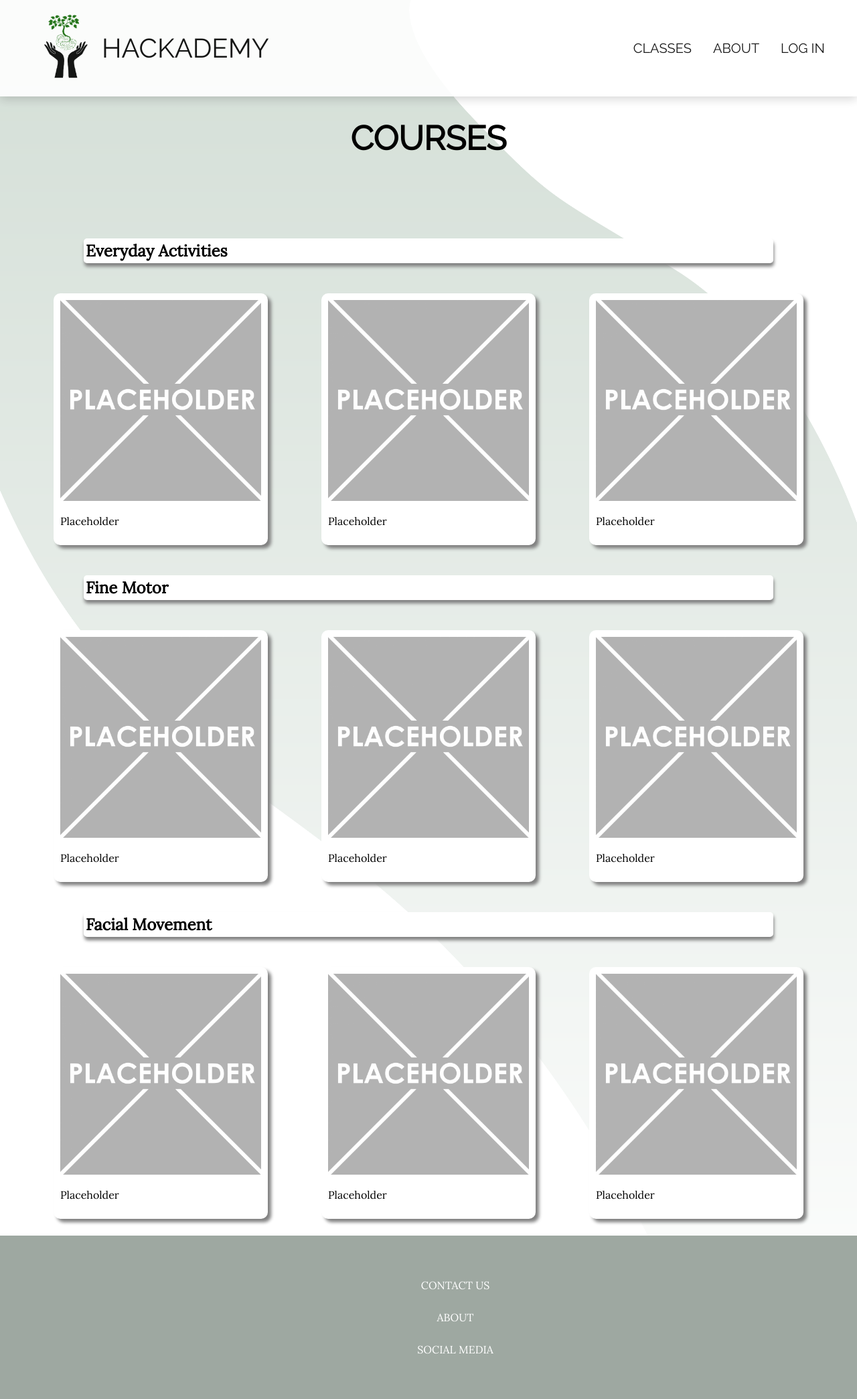
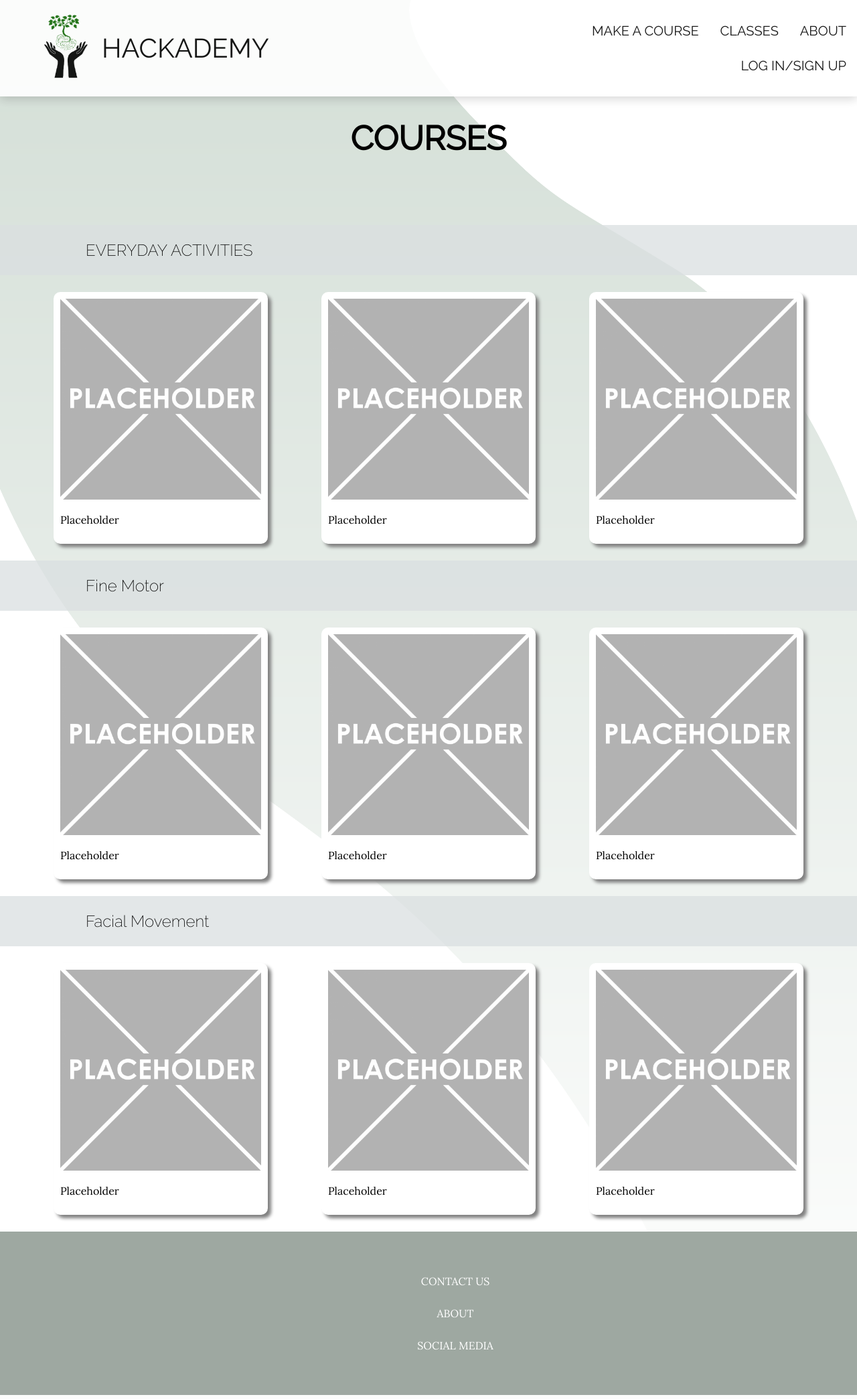
Before and after one commit to MaElisa/hackademy, a Flask app: template templates/classes.html in a window 1280 px wide. Shown: the whole page at 67% size. Run offline with Flask 2, Linux system fonts and the light colour scheme; the template is opened without the code that fills it, so the values that code supplies are empty.

Commit message:
change design of course category

```diff
--- a/static/styles/styles.css
+++ b/static/styles/styles.css
@@ -62,19 +62,22 @@ ul li {
 #menu-items {
   display: flex;
   justify-content: flex-end;
+  flex-wrap: wrap;
 }
 
 h2 {
+  font-family: "Raleway", sans-serif;
+  font-stretch: expanded;
+  font-weight: 200;
   width: 80%;
-  background-color: white;
   border-radius: 5px;
   padding: 3px;
-  box-shadow: 1px 5px 5px grey;
 }
 
 #header2 {
   display: flex;
   justify-content: center;
+  background: rgba(218, 223, 225, 0.75);
 }
 
 .class {
@@ -98,6 +101,7 @@ h2 {
 .class-collection {
   display: flex;
   justify-content: space-evenly;
+  flex-wrap: wrap;
   padding-top: 25px;
   padding-bottom: 25px;
 }
--- a/templates/classes.html
+++ b/templates/classes.html
@@ -12,17 +12,14 @@
   <body id='classes-body'>
     <navbar>
       <ul id='logo-menu'>
-        <li id='logo-list'><a href=""><img id='logo' src='../static/images/Logo.png'></li>
+        <li id='logo-list'><a href=""><img id='logo' src='../static/images/Logo.png'></a></li>
         <li id='hackademy'>HACKADEMY</li>
       </ul>
-      <ul id='web-title'>
-        <li><a href=""></a></li>
-      </ul>
       <ul id='menu-items'>
+        <li><a href="">MAKE A COURSE</a></li>
         <li><a href="">CLASSES</a></li>
         <li><a href="">ABOUT</a></li>
-        <li><a href="">LOG IN</a></li>
-        <li><a href=""></a></li>
+        <li><a href="">LOG IN/SIGN UP</a></li>
       </ul>
     </navbar>
     <div id='courses-header'>
@@ -30,7 +27,7 @@
     </div>
     <section id='classes'>
       <div class='category' id='everyday'>
-        <div id='header2'><h2>Everyday Activities</h2></div>
+        <div id='header2'><h2>EVERYDAY ACTIVITIES</h2></div>
         <div class='class-collection'>
           <div class='class'>
             <img src='../static/images/img-holder.png'>
```
